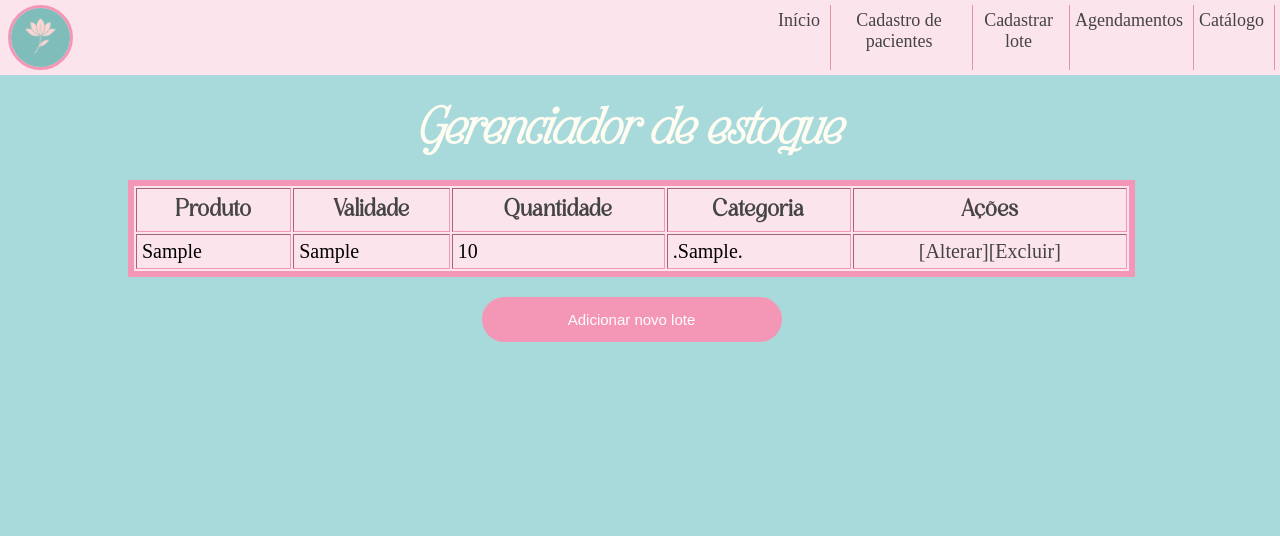
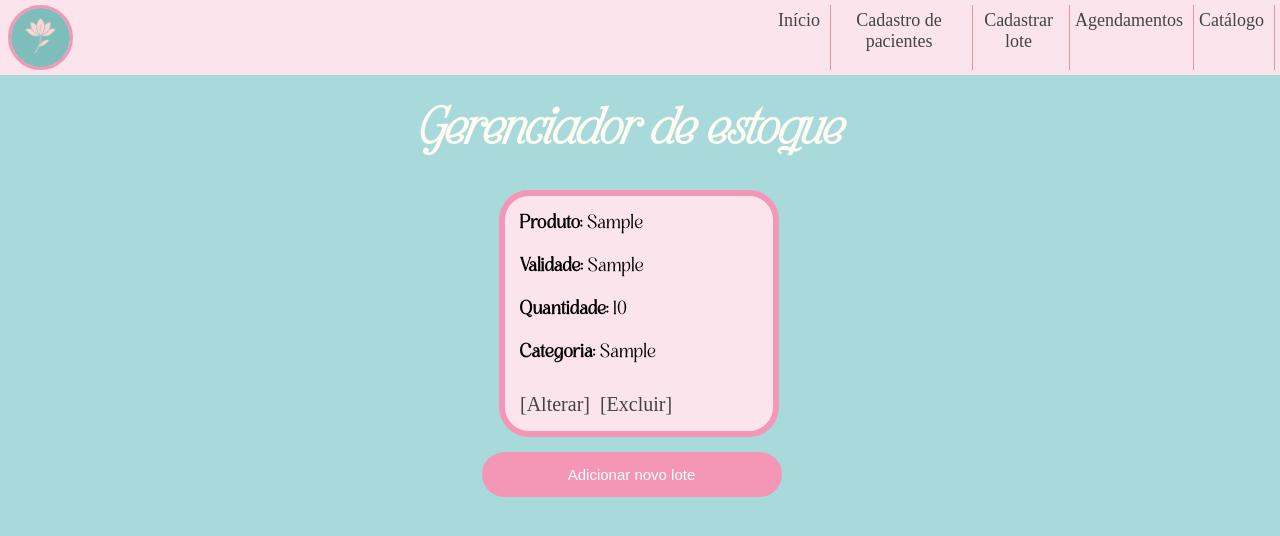
Before and after one commit to soso1718/trabalhoFinal_crud, a PHP site: page /trabalho_final_login/estoque.php in a window 1280 px wide. Shown: the top 536 px of the page. Run offline with PHP 8.4, Linux system fonts and the light colour scheme; the visitor is signed in with stand-in values (Sample User, id 1); tables that the repository leaves empty or names only in its code hold one stand-in row (values such as "Sample post").

Commit message:
atualização no css do crud de estoque-22.06.25

```diff
--- a/trabalho_final_login/css/style_login.css
+++ b/trabalho_final_login/css/style_login.css
@@ -29,6 +29,7 @@ h1{
     color:#FFFCF2;
     font-size: 50px;
     font-family: 'Bellavoir';
+    text-align: center;
 }
 h3, p, label, input, th{
     font-family: 'Simple';
@@ -68,7 +69,7 @@ h2, h3{
     height: 45px;
     border-radius: 58.98px;
     border: 6.939px solid #f497b6	;
-    background: #FFE5EC;
+    background: #f497b6;
     margin-top:35px;
     margin-left: 200px;
 }
@@ -91,7 +92,7 @@ h2, h3{
     width: 150px;
     height: 150px;
     border-radius: 100px;
-    border: 6.939px solid #FFB3C6;
+    border: 6.939px solid #f497b6;
 }
 .inicio>a,button{
     text-decoration: none;
@@ -415,10 +416,38 @@ button:hover{
     border: #e2959f;
 }
 button>a:hover{
-    box-shadow: 0 4px 12px rgba(0, 0, 0, 0.1);
     transition: all 0.3s ease;
     cursor:pointer;
     background-color:#ff95a3;
     color:#444444;
     border: #e2959f;
 }
+
+.caixinhas{
+    display: flex;
+    flex-wrap: wrap;
+    margin-top: 30px;
+    justify-content: center;
+}
+.caixa{
+    background-color: #fce4ec;
+    border: 6.939px solid #f497b6;
+    padding: 15px;
+    width: 280px;
+    margin-left: 15px;
+    margin-bottom: 15px;
+    border-radius: 30px;
+}
+.acoes {
+  margin-top: 10px;
+  font-size: 20px;
+}
+
+.acoes a {
+  margin-right: 10px;
+  text-decoration: none;
+  color: #444444;
+}
+.acoes a:hover{
+    color: #f497b6;
+}
--- a/trabalho_final_login/estoque.php
+++ b/trabalho_final_login/estoque.php
@@ -61,28 +61,23 @@ require_once 'seguranca.php';
     </menu>
 
     <h1>Gerenciador de estoque</h1>
-    <table id="tabela_estoque" border="1" width="100%">
-        <tr>
-            <th>Produto</th>
-            <th>Validade</th>
-            <th>Quantidade</th>
-            <th>Categoria</th>
-            <th>Ações</th>
-        </tr>
-
         <?php
         try {
             $stmt = $conexao->prepare("SELECT * FROM estoque");
             if ($stmt->execute()) {
+                echo "<div class='caixinhas'>";
                 while ($rs = $stmt->fetch(PDO::FETCH_OBJ)) {
-                echo "<tr>";
-                echo "<td>".$rs->produto."</td><td>".$rs->validade."</td><td>".$rs->quantidade."</td><td>.$rs->categoria.";
-                echo "<td><center>";
+                echo "<div class='caixa'>";
+                echo "<p><strong>Produto: </strong>".$rs->produto."</p> <br>";
+                echo "<p><strong>Validade: </strong>".$rs->validade."</p> <br>";
+                echo "<p><strong>Quantidade: </strong>".$rs->quantidade."</p> <br>";
+                echo "<p><strong>Categoria: </strong>".$rs->categoria."</p> <br>";
+                echo "<div class='acoes'>";
                 echo "<a href=\"http://localhost/trabalho_final_login/form_atualizaEstoque.php?id=".$rs->id_lote."\">[Alterar]</a>";
                 echo "<a href=\"http://localhost/trabalho_final_login/deleteEstoque.php?id=".$rs->id_lote."\" onclick=\"return confirm('Tem certeza que deseja excluir esse paciente?')\">[Excluir]</a>" ;
-                echo "</center></td>";
-                echo "</tr>";
-                }
+                echo "</div>";
+                echo "</div>";
+                } echo "</div>";
             } else {
             echo "Erro: Não foi possível recuperar os dados do banco de dados";
             }
@@ -90,7 +85,6 @@ require_once 'seguranca.php';
         echo "Erro: ".$erro->getMessage();
         }
     ?>
-    </table>
     <button><a href="http://localhost/trabalho_final_login/form_estoque.php"> Adicionar novo lote </a></button>
 
 
--- a/trabalho_final_login/index.php
+++ b/trabalho_final_login/index.php
@@ -14,7 +14,7 @@
                 echo "<h3> Ops, e-mail ou senha incorretos!Por favor tente novamente.</h3> <br>";
         }}
     ?>
-
+    <div id="logo"><img src="images/logo.png"> </div> <br> <br>
     <h1>Seja bem vindo novamente! Digite seu e-mail e senha para entrar. </h1> <br> <br>
     <form action="login.php" method="POST">
         <div id="login">
--- a/trabalho_final_login/pagPrincipal.php
+++ b/trabalho_final_login/pagPrincipal.php
@@ -29,7 +29,7 @@
 
             <div class="div_estoque">
                 <img src="images/icon_estoque.png">
-                <button><a href="http://localhost/trabalho_final_login/form_estoque.php"> Estoque </a> </button> <br> <br>
+                <button><a href="http://localhost/trabalho_final_login/estoque.php"> Estoque </a> </button> <br> <br>
             </div>
 
             <div class="div_agendamentos">
```
